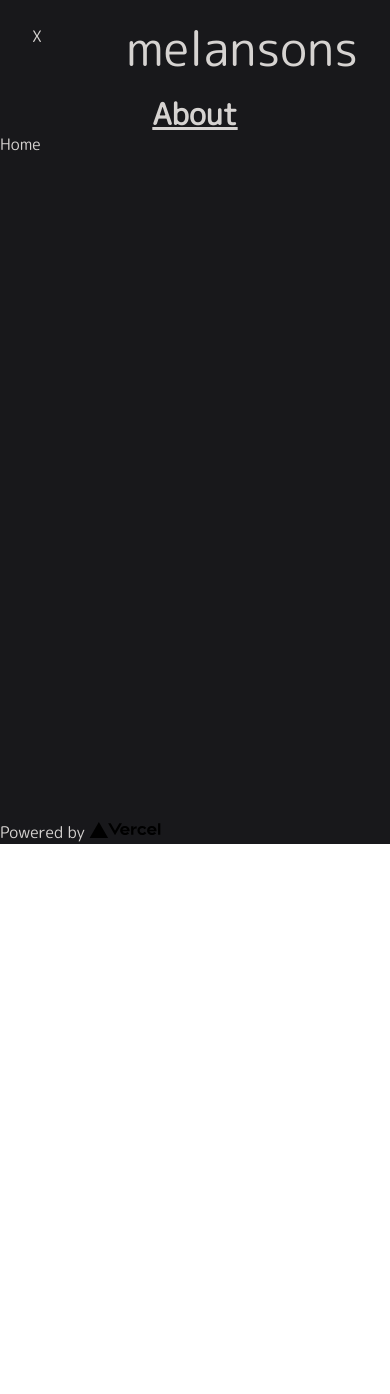
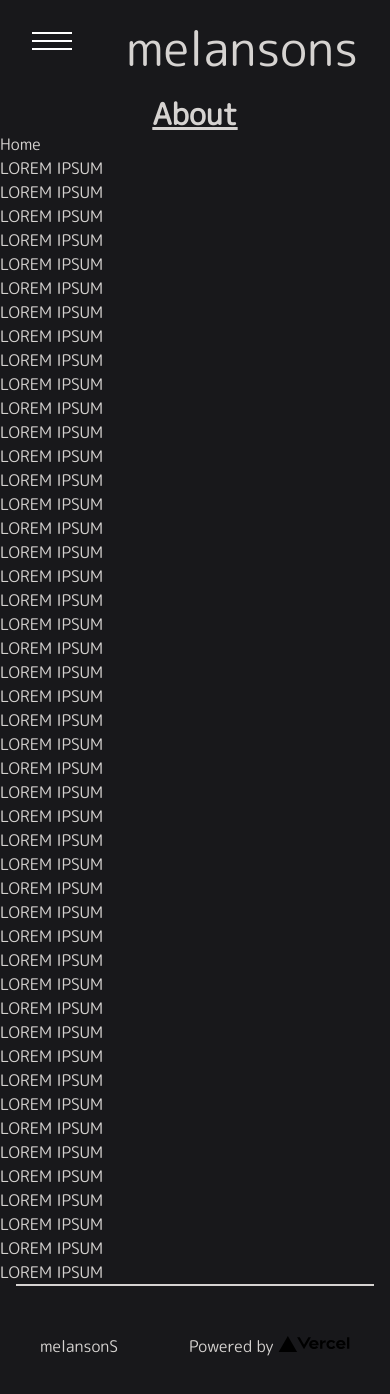
Before and after one commit to melansonS/melansons, a Next.js app: page /about in a window 390 px wide. Shown: the top 1394 px of the page. Before the commit the page ends 844 px from the top, so only its background shows below. Built offline with nearby package versions, Linux system fonts and the light colour scheme.

Commit message:
layout tweak and nav hamburger

```diff
--- a/components/layout/layout.tsx
+++ b/components/layout/layout.tsx
@@ -5,11 +5,11 @@ import LayoutFooter from "./layoutFooter";
 import Navbar from "./navbar";
 export default function Layout({ children }: { children: React.ReactChildren | React.ReactChild }) {
   return (
-    <div className="bg-zinc-900 h-screen text-stone-300 ">
+    <div className="bg-zinc-900 min-h-screen text-stone-300 ">
       <LayoutHead />
       <div className="flex flex-col mx-auto h-full max-w-screen-lg">
         <Navbar />
-        <main className=" h-full">{children}</main>
+        <main className="min-h-screen">{children}</main>
         <LayoutFooter />
       </div>
     </div>
--- a/components/layout/layoutFooter.tsx
+++ b/components/layout/layoutFooter.tsx
@@ -2,16 +2,18 @@ import Image from "next/image";
 
 export default function LayoutFooter() {
   return (
-    <footer>
+    <footer className="text-center border-t-2 border-stone-300 py-12 mx-4">
       <a
         href="https://vercel.com?utm_source=create-next-app&utm_medium=default-template&utm_campaign=create-next-app"
         target="_blank"
         rel="noopener noreferrer"
       >
-        Powered by{" "}
-        <span>
-          <Image src="/vercel.svg" alt="Vercel Logo" width={72} height={16} />
-        </span>
+        <div className="flex justify-between">
+          <span className="px-6">melansonS</span>
+          <span className="px-6">
+            Powered by <Image src="/vercel.svg" alt="Vercel Logo" width={72} height={16} />
+          </span>
+        </div>
       </a>
     </footer>
   );
--- a/components/layout/navbar.tsx
+++ b/components/layout/navbar.tsx
@@ -1,7 +1,15 @@
+import React, { useState } from "react";
+
 export default function Navbar() {
+  const [showMenu, setShowMenu] = useState(false);
+
   return (
     <header className="flex justify-between align-middle px-8 my-6">
-      <p className="align-middle">X</p>
+      <div className="flex align-middle">
+        <button className="relative h-10 w-10 " onClick={() => setShowMenu(!showMenu)}>
+          <div className={`hamburger ${showMenu ? "activeHamburger" : ""}`}></div>
+        </button>
+      </div>
       <h4 className="text-5xl">melansons</h4>
     </header>
   );
--- a/pages/about.tsx
+++ b/pages/about.tsx
@@ -25,6 +25,55 @@ const About: NextPage = () => {
         </motion.div>
       </div>
       <Link href="/">Home</Link>
+      <div>
+        <p>LOREM IPSUM</p>
+        <p>LOREM IPSUM</p>
+        <p>LOREM IPSUM</p>
+        <p>LOREM IPSUM</p>
+        <p>LOREM IPSUM</p>
+        <p>LOREM IPSUM</p>
+        <p>LOREM IPSUM</p>
+        <p>LOREM IPSUM</p>
+        <p>LOREM IPSUM</p>
+        <p>LOREM IPSUM</p>
+        <p>LOREM IPSUM</p>
+        <p>LOREM IPSUM</p>
+        <p>LOREM IPSUM</p>
+        <p>LOREM IPSUM</p>
+        <p>LOREM IPSUM</p>
+        <p>LOREM IPSUM</p>
+        <p>LOREM IPSUM</p>
+        <p>LOREM IPSUM</p>
+        <p>LOREM IPSUM</p>
+        <p>LOREM IPSUM</p>
+        <p>LOREM IPSUM</p>
+        <p>LOREM IPSUM</p>
+        <p>LOREM IPSUM</p>
+        <p>LOREM IPSUM</p>
+        <p>LOREM IPSUM</p>
+        <p>LOREM IPSUM</p>
+        <p>LOREM IPSUM</p>
+        <p>LOREM IPSUM</p>
+        <p>LOREM IPSUM</p>
+        <p>LOREM IPSUM</p>
+        <p>LOREM IPSUM</p>
+        <p>LOREM IPSUM</p>
+        <p>LOREM IPSUM</p>
+        <p>LOREM IPSUM</p>
+        <p>LOREM IPSUM</p>
+        <p>LOREM IPSUM</p>
+        <p>LOREM IPSUM</p>
+        <p>LOREM IPSUM</p>
+        <p>LOREM IPSUM</p>
+        <p>LOREM IPSUM</p>
+        <p>LOREM IPSUM</p>
+        <p>LOREM IPSUM</p>
+        <p>LOREM IPSUM</p>
+        <p>LOREM IPSUM</p>
+        <p>LOREM IPSUM</p>
+        <p>LOREM IPSUM</p>
+        <p>LOREM IPSUM</p>
+      </div>
     </div>
   );
 };
--- a/styles/globals.css
+++ b/styles/globals.css
@@ -5,3 +5,31 @@
 body {
   font-family: "M PLUS Rounded 1c", sans-serif;
 }
+
+.hamburger {
+  @apply w-10 h-0.5 bg-white absolute top-4;
+  transition: all 0.7s ease;
+}
+
+.hamburger::before {
+  content: "";
+  transition: all 0.7s ease;
+  @apply w-10 h-0.5 bg-white absolute left-0 top-2;
+}
+
+.hamburger::after {
+  content: "";
+  transition: all 0.7s ease;
+  @apply w-10 h-0.5 bg-white absolute left-0 -top-2;
+}
+
+.activeHamburger {
+  transform: rotate(45deg);
+}
+.activeHamburger::before {
+  @apply top-0 rotate-90;
+}
+
+.activeHamburger::after {
+  @apply top-0 rotate-90;
+}
```
